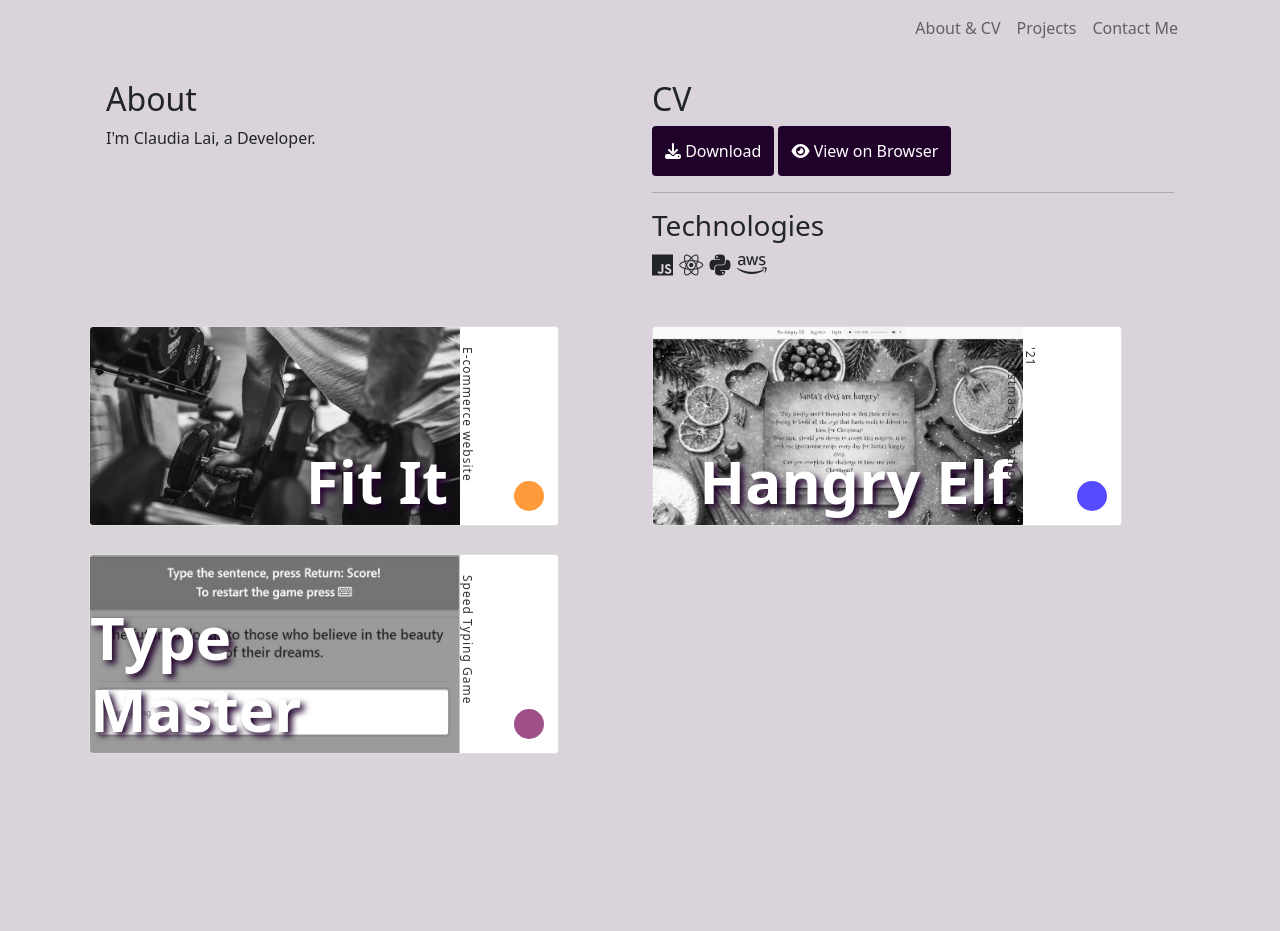
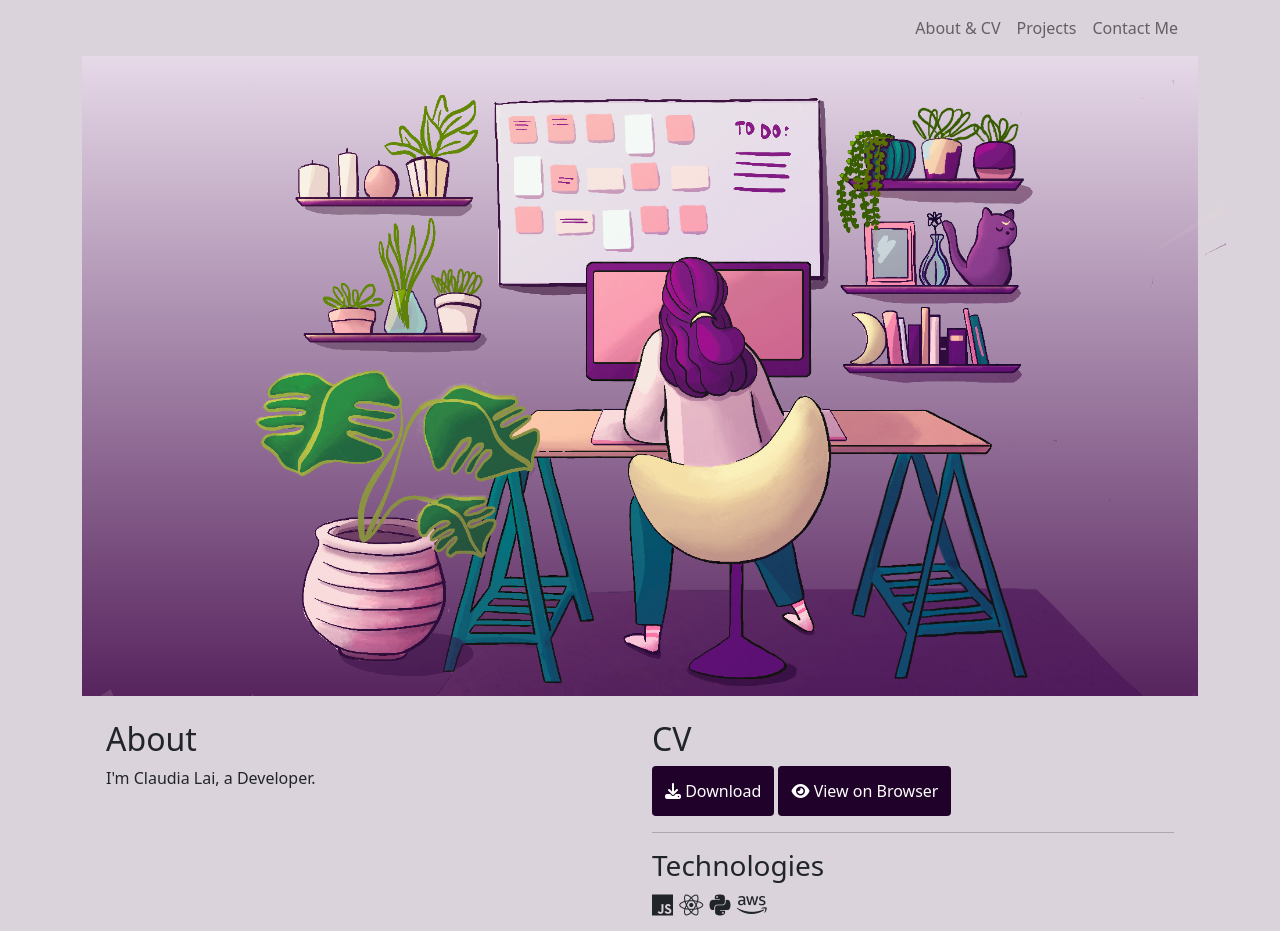
Before and after one commit to ClaudiaLie/Portfolio, a plain HTML site: page index.html in a window 1280 px wide. Shown: the top 931 px of the page. Before the commit the page ends 800 px from the top, so only its background shows below. Drawn offline with nearby package versions, Linux system fonts and the light colour scheme; a web font is replaced by a local one.

Commit message:
add andiinitial style images for animation

```diff
--- a/assets/css/style.css
+++ b/assets/css/style.css
@@ -3,8 +3,35 @@ html {
 }
 
 body {
+    margin: 0;
+    padding: 0;
     font-family: 'Mountains of Christmas', cursive;
     color: #20012a;
+}
+
+.office {
+    position: relative;
+    background-image: linear-gradient( #e6d9e8, #57245e);
+    width: 100%;
+    height: 80vh;
+    display: flex;
+    justify-content: center;
+}
+
+.office img {
+    position: absolute;
+    width: 100%;
+    bottom: 0;
+}
+
+#desk {
+    width: 100%;
+    margin-right: 0;
+}
+
+#plant {
+    width: 100%;
+    margin-left: 5%;
 }
 
 .btn {
--- a/index.html
+++ b/index.html
@@ -39,6 +39,17 @@
             </nav>
         </div>
 
+        <!-- Animations -->
+        <div class="container">
+            <div class="office">
+                <img src="/assets/img/IMG_board.PNG" alt="board" id="board"/>
+                <img src="/assets/img/IMG_desk.PNG" alt="desk" id="desk"/>
+                <img src="/assets/img/IMG_plant.PNG" alt="plant" id="plant"/>
+            </div>
+        </div>
+
+
+
         <!-- About & CV -->
         <div class="container">
             <div class="row justify-content-end p-4" id="about">
@@ -63,6 +74,7 @@
                 </div>
             </div>
         </div>
+
 
         <!-- Projects -->
         <div class="container" id="projects-cards">
```
Also changed, not shown: assets/img/IMG_board.PNG (added), assets/img/IMG_desk.PNG (added), assets/img/IMG_plant.PNG (added).
